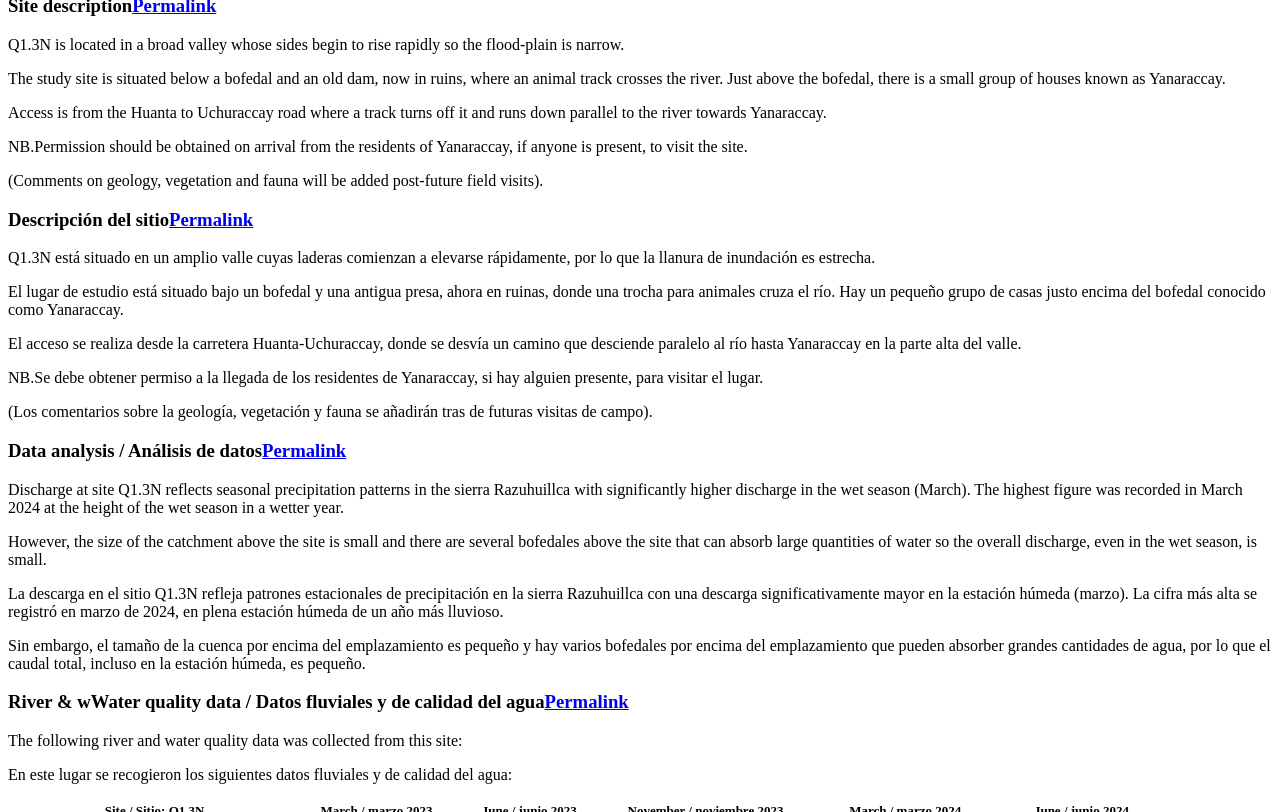
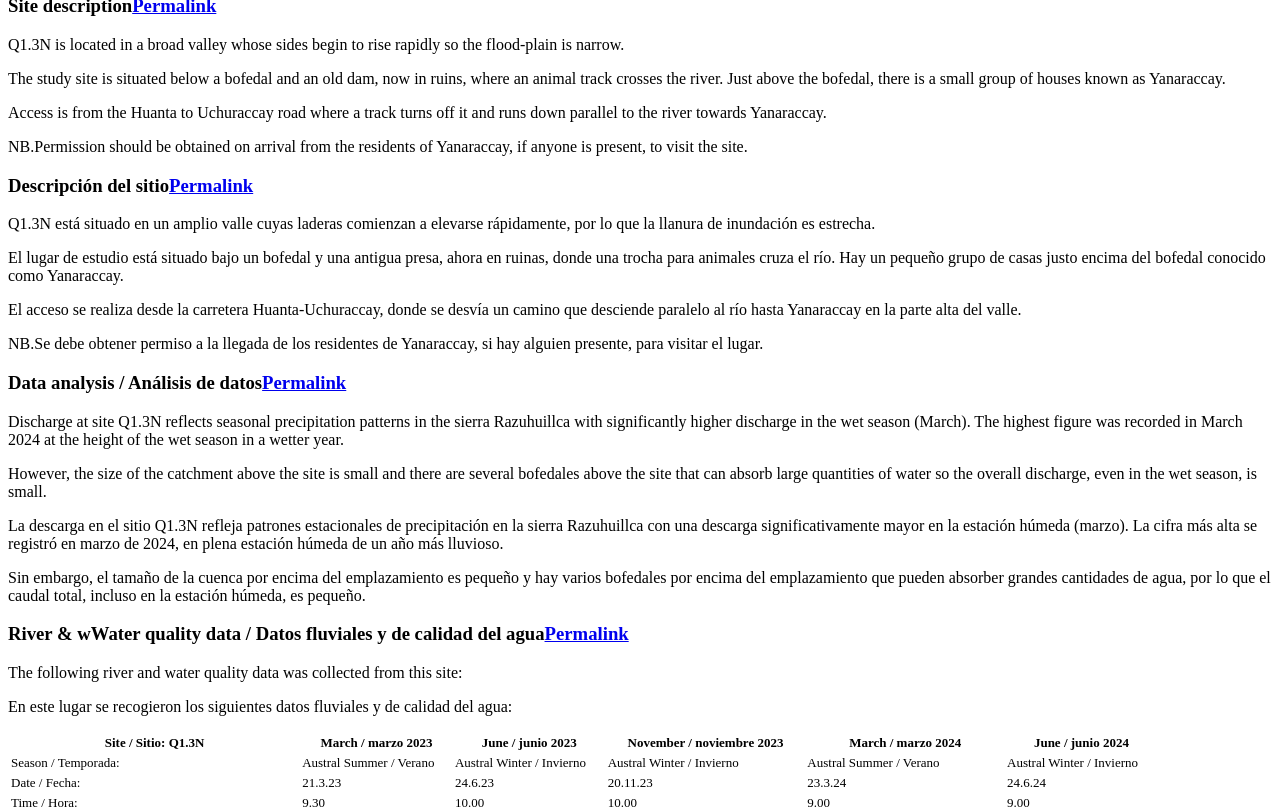
Before and after one commit to HVLepage/cavep-unah, a Jekyll site: the page built from _docs/site-network/Q1_3N.md, in a window 1280 px wide and 900 px high, scrolled down 2482 px, cut to the strip 88-900 px from the top of the window. Built offline with Jekyll 4.4.1, drawn with Linux system fonts in a browser that asks for light colours; comment, search, counter and statistics services are not loaded.

Commit message:
Update Q1_3N.md

```diff
--- a/_docs/site-network/Q1_3N.md
+++ b/_docs/site-network/Q1_3N.md
@@ -41,8 +41,6 @@ Access is from the Huanta to Uchuraccay road where a track turns off it and runs
 
 NB.Permission should be obtained on arrival from the residents of Yanaraccay, if anyone is present, to visit the site.
 
-(Comments on geology, vegetation and fauna will be added post-future field visits).
-
 
 ### Descripción del sitio
 
@@ -53,8 +51,6 @@ El lugar de estudio está situado bajo un bofedal y una antigua presa, ahora en
 El acceso se realiza desde la carretera Huanta-Uchuraccay, donde se desvía un camino que desciende paralelo al río hasta Yanaraccay en la parte alta del valle.
 
 NB.Se debe obtener permiso a la llegada de los residentes de Yanaraccay, si hay alguien presente, para visitar el lugar.
-
-(Los comentarios sobre la geología, vegetación y fauna se añadirán tras de futuras visitas de campo).
 
 
 ### Data analysis / Análisis de datos
```
